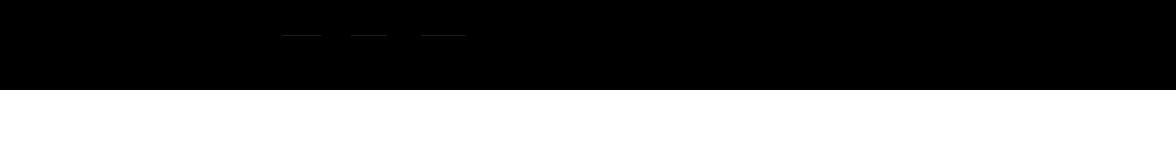
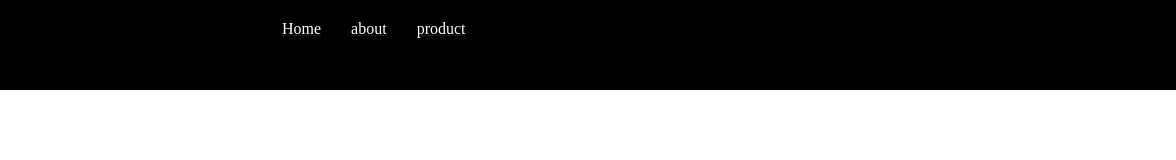
Before and after one commit to 12Deekshitha/css, a plain HTML site: page index.html in a window 1280 px wide. Shown: the full height of the page, 104-1280 px from the left. Drawn offline with Linux system fonts and the light colour scheme.

Commit message:
Update index.html

```diff
--- a/index.html
+++ b/index.html
@@ -12,9 +12,9 @@
             <img src="bird.png" width="100px" height=""100px/>
         </div>
         <ul>
-            <li><a href="#"><span style="color: black;">Home</span></a></li>
-            <li><a href="#"><span style="color: black;">about</span></a></li>
-            <li><a href="#"><span style="color: black;">product</span></a></li>
+            <li><a href="#"><span style="color: white;">Home</span></a></li>
+            <li><a href="#"><span style="color: white;">about</span></a></li>
+            <li><a href="#"><span style="color: white;">product</span></a></li>
 
         </ul>
     </header>
```
